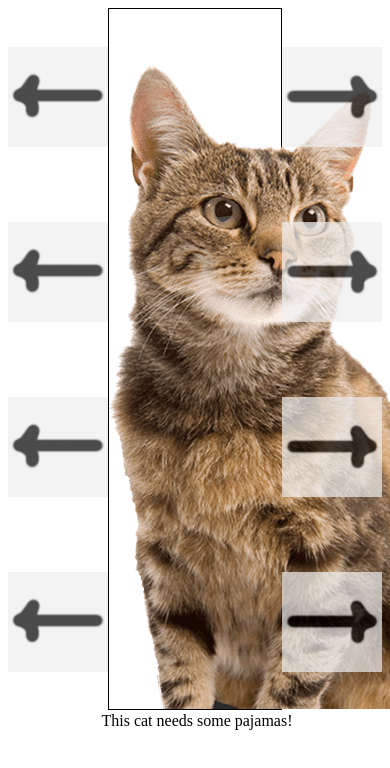
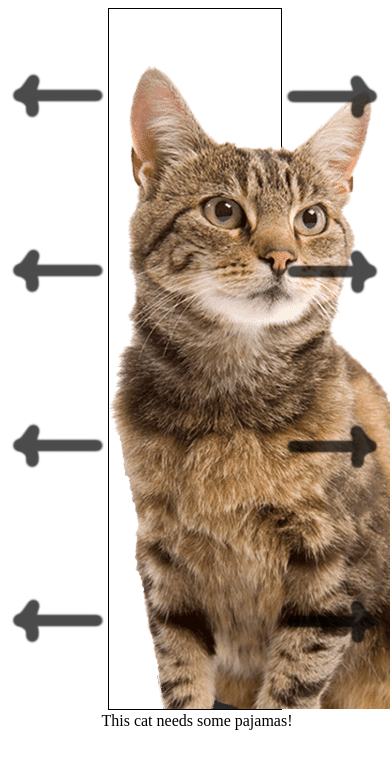
Before and after one commit to natedonato/dresscat, a plain HTML site: page cat.html in a window 390 px wide. Shown: the top 768 px of the page. Drawn offline with Linux system fonts and the light colour scheme.

Commit message:
mobile friendlier?

```diff
--- a/cat.css
+++ b/cat.css
@@ -21,6 +21,7 @@
 }
 
 button{
+    background-color: transparent;
     cursor: pointer;
     border: none;
     width: 100px;
--- a/cat.html
+++ b/cat.html
@@ -2,7 +2,7 @@
 <html lang="en">
 <head>
     <meta charset="UTF-8">
-    <meta name="viewport" content="width=device-width, initial-scale=1.0">
+    <!-- <meta name="viewport" content="width=device-width, initial-scale=1.0"> -->
     <meta http-equiv="X-UA-Compatible" content="ie=edge">
     <link rel="stylesheet" href="cat.css">
     <title>DressCat</title>
```
